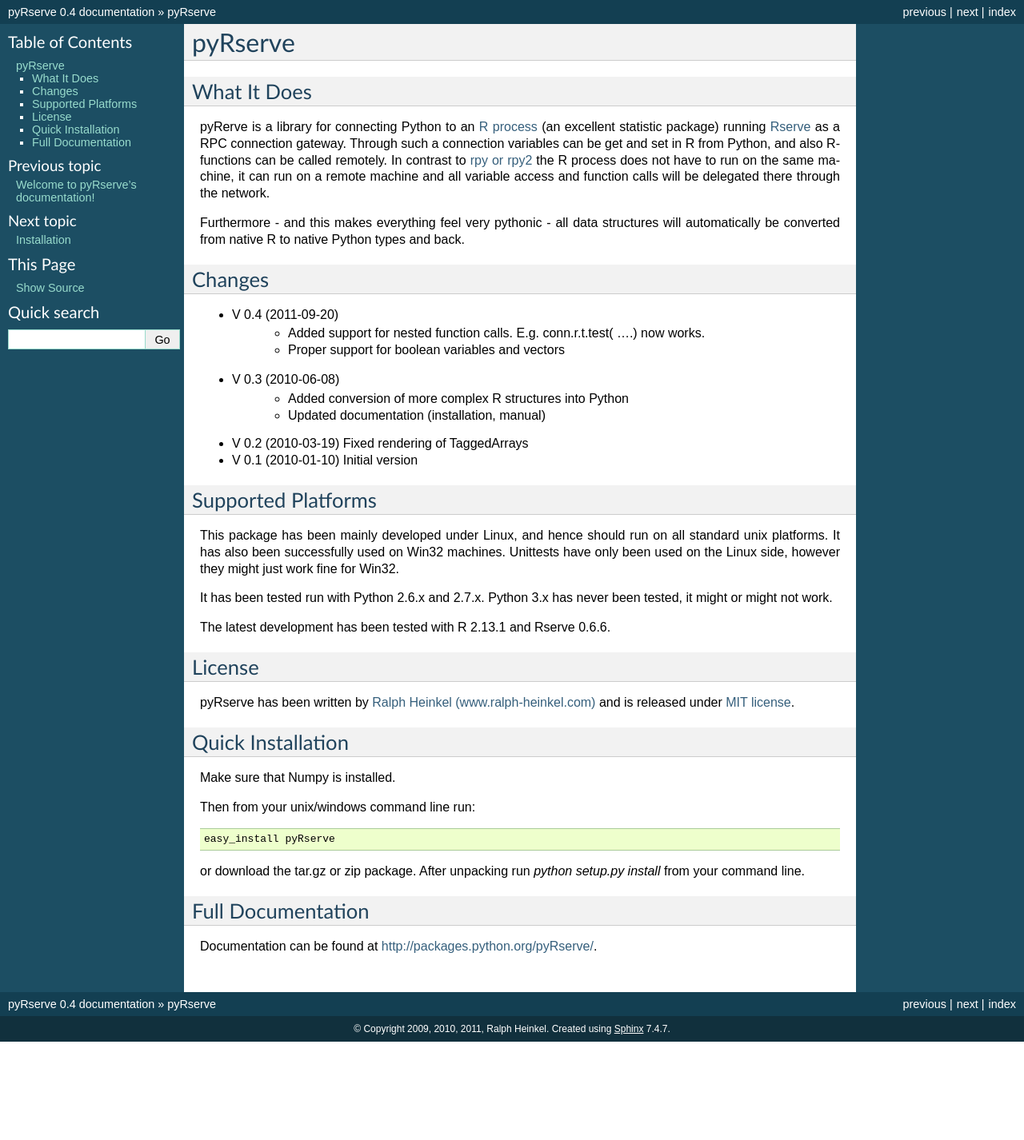
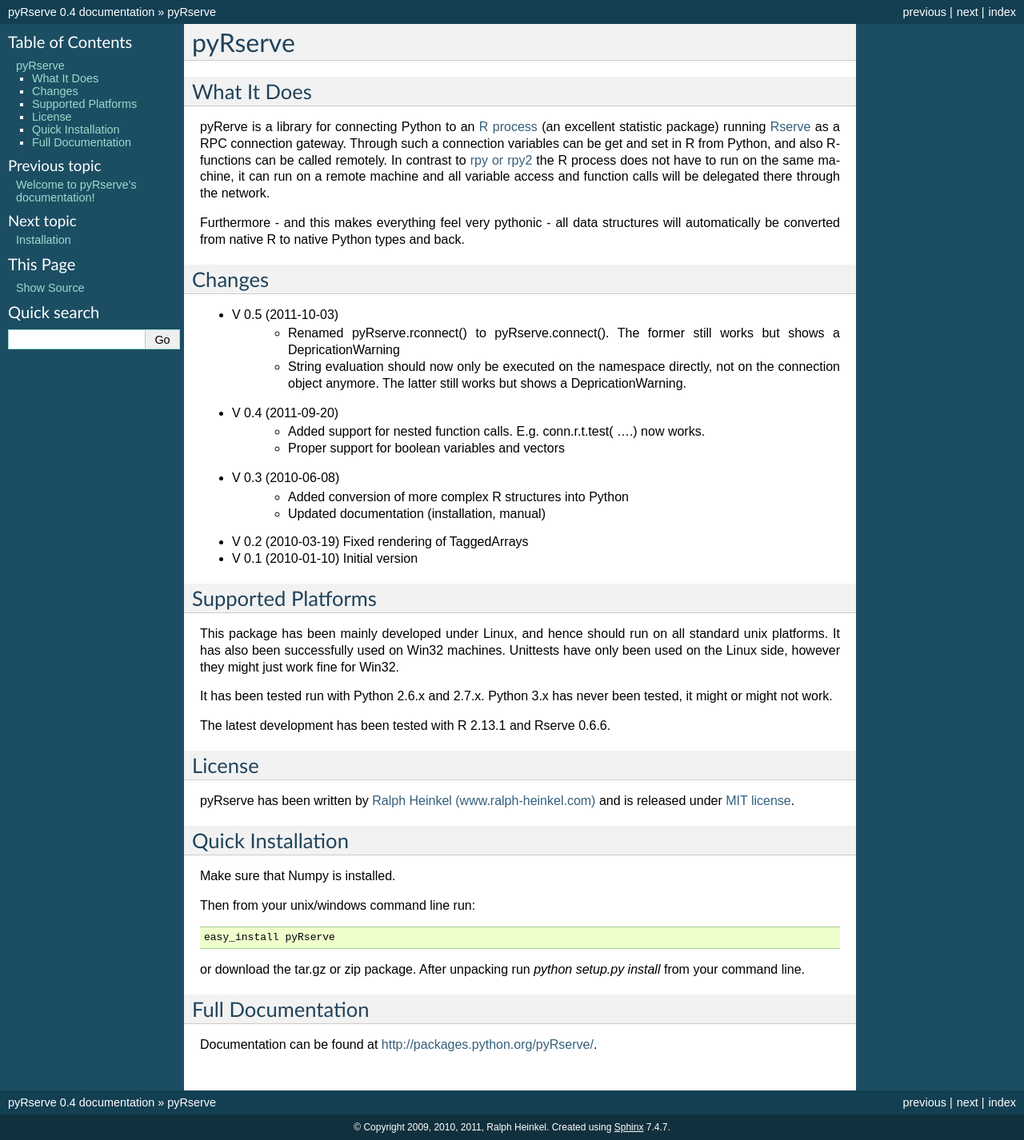
Before and after one commit to ralhei/pyRserve, a Sphinx documentation site: the page built from doc/intro.rst, in a window 1280 px wide. Shown: the whole page at 80% size. Built offline with Sphinx 7.4.7, drawn with Linux system fonts in a browser that asks for light colours; before the commit the page ends 1303 px from its top, so only the background shows below that.

Commit message:
added changes for version 0.5.0

```diff
--- a/doc/intro.rst
+++ b/doc/intro.rst
@@ -12,6 +12,11 @@
 
 Changes
 ----------------
+* V 0.5 (2011-10-03)
+    * Renamed pyRserve.rconnect() to pyRserve.connect(). The former still works but shows a DepricationWarning
+    * String evaluation should now only be executed on the namespace directly, not on the connection object anymore.
+      The latter still works but shows a DepricationWarning.
+
 * V 0.4 (2011-09-20)
     * Added support for nested function calls. E.g. conn.r.t.test( ....) now works.
     * Proper support for boolean variables and vectors
```
